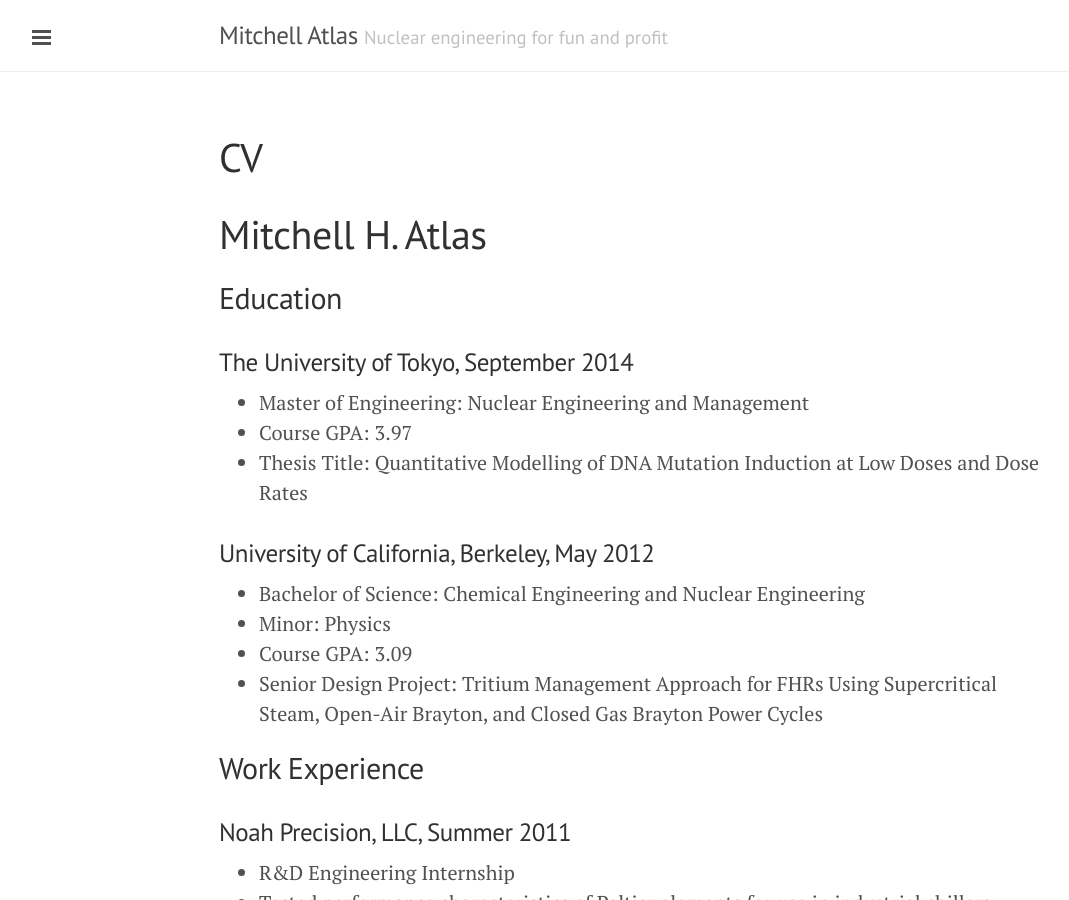
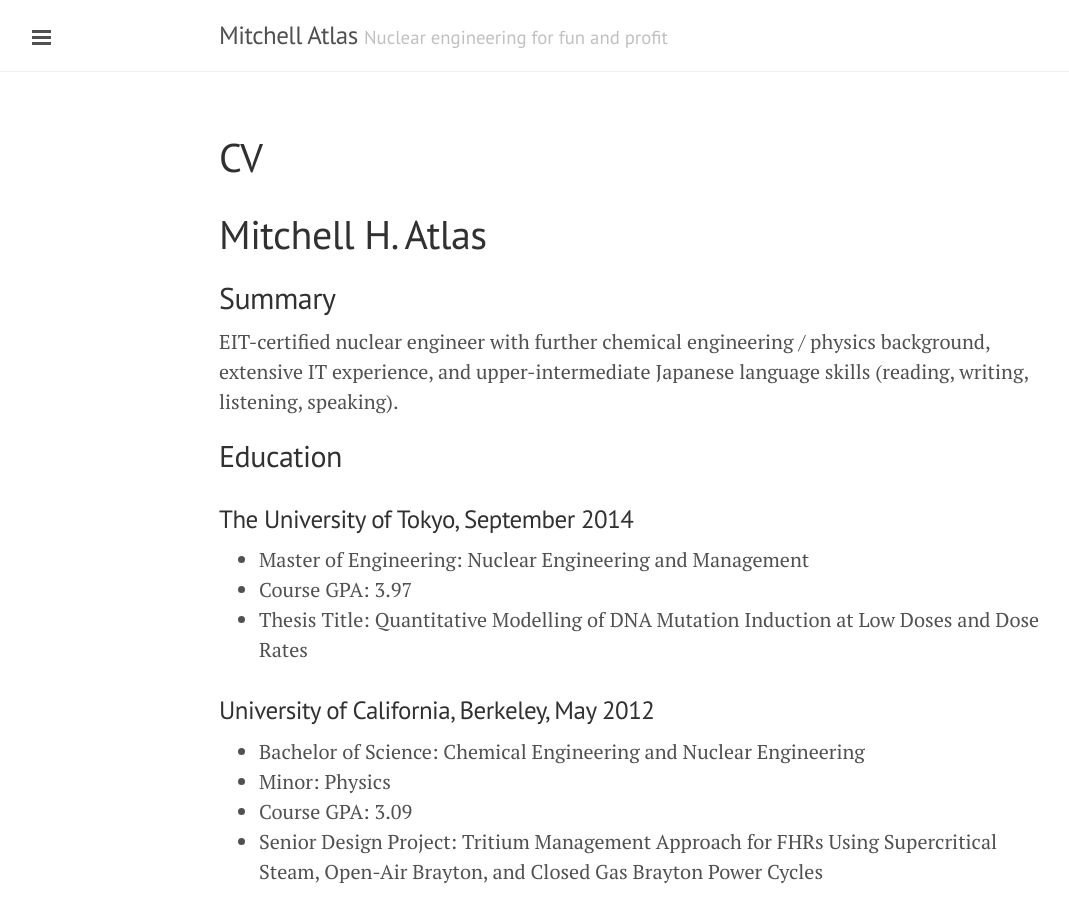
Before and after one commit to xatlasm/xatlasm.github.io, a Jekyll site: the page built from cv.md, in a window 1280 px wide and 900 px high. Shown: the whole window, without its empty margins (1-1070 px from the left). Built offline with Jekyll 4.4.1, drawn with Linux system fonts in a browser that asks for light colours; formulas are drawn with MathJax 3.

Commit message:
Added summary

```diff
--- a/cv.md
+++ b/cv.md
@@ -4,6 +4,10 @@ title: CV
 ---
 
 # Mitchell H. Atlas
+
+## Summary
+
+EIT-certified nuclear engineer with further chemical engineering / physics background, extensive IT experience, and upper-intermediate Japanese language skills (reading, writing, listening, speaking).
 
 ## Education
 
```
